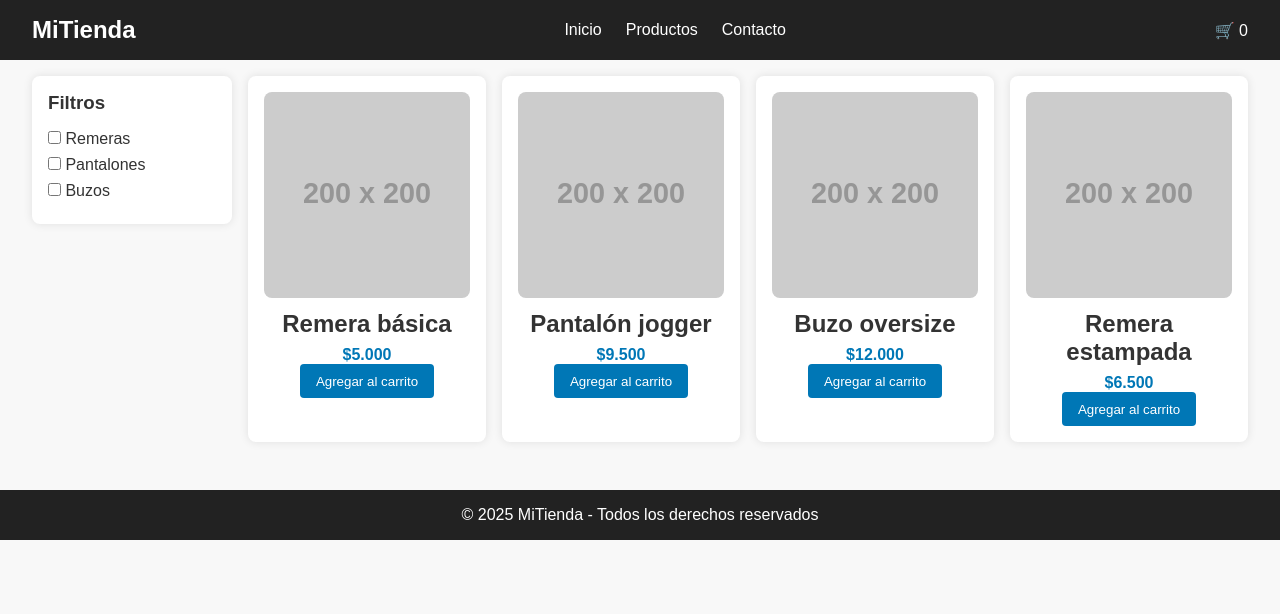
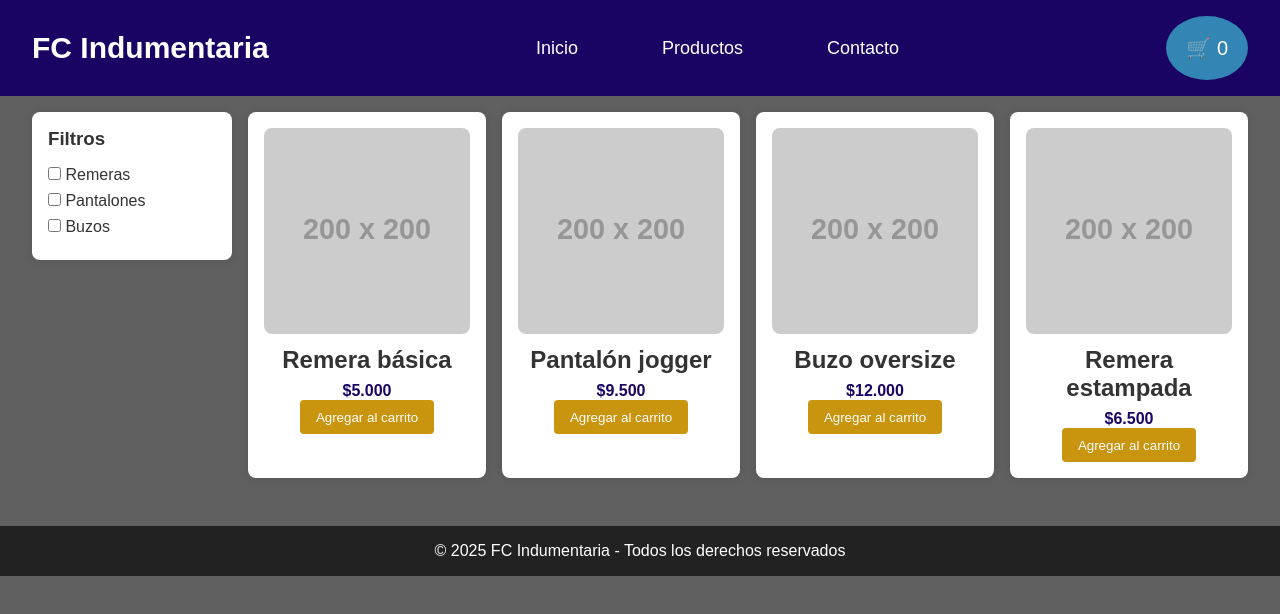
Before and after one commit to FranCavalieri/mi-tienda, a plain HTML site: page index.html in a window 1280 px wide. Drawn offline with Linux system fonts and the light colour scheme; placeholder pictures from the web are drawn by us.

Commit message:
Primeros retoques: cambios de colores y tamaño de fuentes

```diff
--- a/index.html
+++ b/index.html
@@ -10,7 +10,7 @@
 
   <!-- Header -->
   <header>
-    <div class="logo">MiTienda</div>
+    <div class="logo">FC Indumentaria</div>
     <nav>
       <ul>
         <li><a href="#">Inicio</a></li>
@@ -74,7 +74,7 @@
   </div>
 
   <footer>
-    <p>© 2025 MiTienda - Todos los derechos reservados</p>
+    <p>© 2025 FC Indumentaria - Todos los derechos reservados</p>
   </footer>
 
   <script src="script.js"></script>
--- a/styles.css
+++ b/styles.css
@@ -6,7 +6,7 @@
 }
 
 body {
-  background-color: #f8f8f8;
+  background-color: #606060;
   color: #333;
 }
 
@@ -15,13 +15,13 @@ header {
   display: flex;
   justify-content: space-between;
   align-items: center;
-  background-color: #222;
+  background-color: #1a0463;
   color: white;
   padding: 1rem 2rem;
 }
 
 header .logo {
-  font-size: 1.5rem;
+  font-size: 30px;
   font-weight: bold;
 }
 
@@ -35,14 +35,20 @@ header nav a {
   text-decoration: none;
   color: white;
   transition: color 0.3s;
+  padding: 30px;
+  font-size: 18px;
 }
 
 header nav a:hover {
-  color: #00bfff;
+  color: #c9940e;
 }
 
 .cart {
   cursor: pointer;
+  background: rgb(51 133 180);
+  border-radius: 100%;
+  padding: 20px;
+  font-size: 20px;
 }
 
 /* Layout */
@@ -99,11 +105,11 @@ header nav a:hover {
 
 .producto p {
   font-weight: bold;
-  color: #0077b6;
+  color: #1a0463;
 }
 
 .producto button {
-  background-color: #0077b6;
+  background-color: #c9940e;
   color: white;
   border: none;
   padding: 0.6rem 1rem;
@@ -113,7 +119,7 @@ header nav a:hover {
 }
 
 .producto button:hover {
-  background-color: #005f8c;
+  background-color: #000000;
 }
 
 /* Carrito */
```
